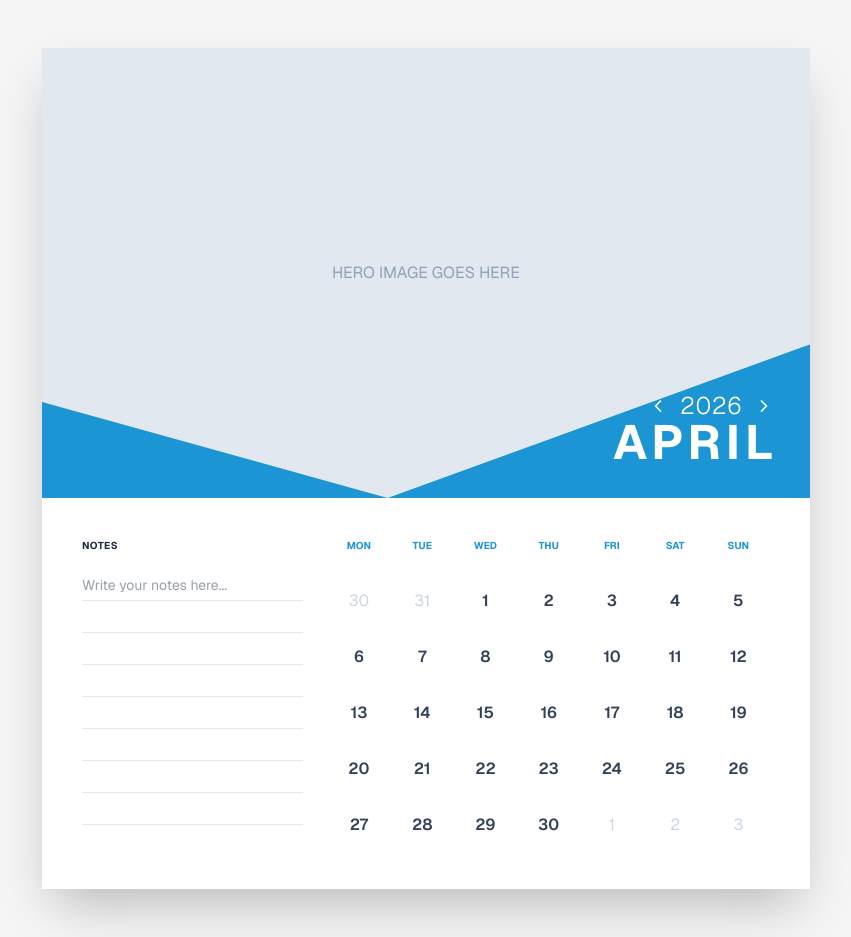
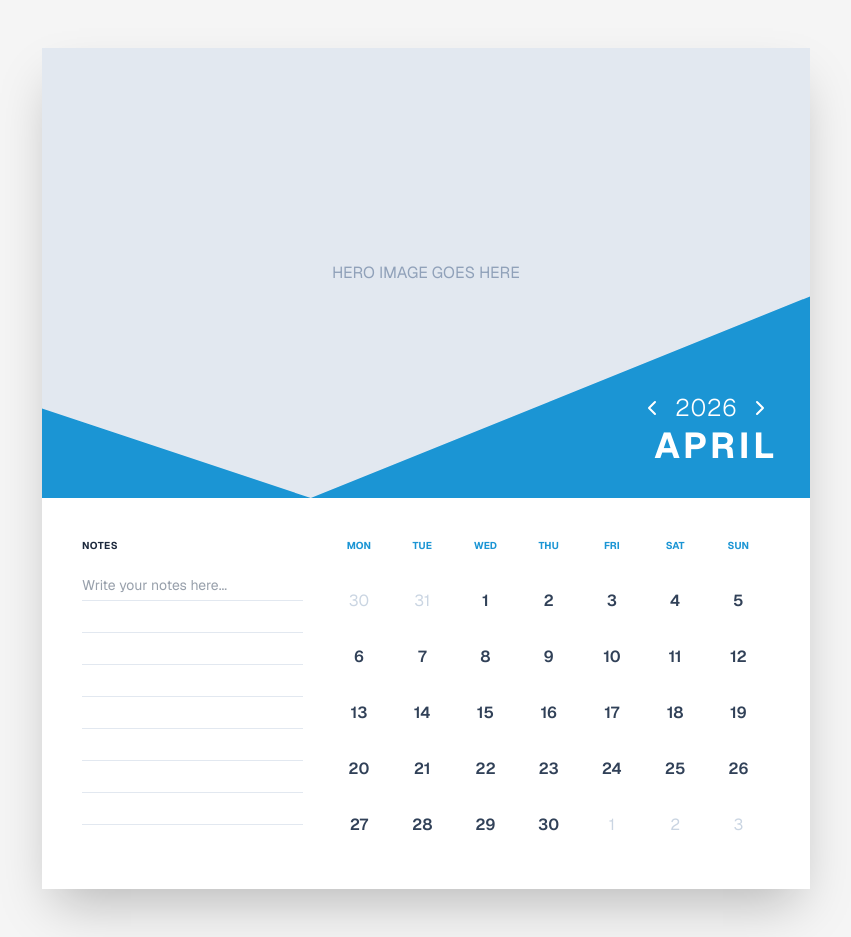
Before and after one commit to VinayakGaikwad101/tuf_assignment, a Next.js app: page / in a window 1280 px wide. Shown: the whole page, without its empty margins (214-1065 px from the left). Built offline with nearby package versions, Linux system fonts and the light colour scheme.

Commit message:
fix(ui): adjust hero clip-path and text scaling for long month names
Expanded the blue background shape area to ensure long month names do not overflow into the transparent section. Adjusted arrow button spacing and text sizes for better header readability.

```diff
--- a/app/page.tsx
+++ b/app/page.tsx
@@ -81,30 +81,32 @@ export default function Home() {
           </div>
 
           <div
-            className="absolute bottom-0 w-full h-32 md:h-48 bg-[#1B95D4] flex items-end justify-between p-6 md:p-8"
+            className="absolute bottom-0 w-full h-40 md:h-56 bg-[#1B95D4] flex items-end justify-between p-6 md:p-8"
             style={{
-              clipPath: "polygon(0 50%, 45% 100%, 100% 20%, 100% 100%, 0 100%)",
+              clipPath: "polygon(0 60%, 35% 100%, 100% 10%, 100% 100%, 0 100%)",
             }}
           >
             <div className="flex gap-4 mt-auto opacity-0 md:opacity-100"></div>
 
-            <div className="text-right text-white">
-              <div className="text-xl md:text-2xl font-light tracking-wide flex items-center justify-end gap-2">
+            <div className="text-right text-white z-10 relative">
+              <div className="text-xl md:text-2xl font-light tracking-wide flex items-center justify-end gap-1 mb-1">
                 <button
                   onClick={prevMonth}
-                  className="hover:bg-white/20 p-1 rounded-full transition-colors"
+                  className="hover:bg-white/20 p-1.5 rounded-full transition-colors cursor-pointer"
                 >
-                  <ChevronLeft size={20} />
+                  <ChevronLeft size={24} />
                 </button>
-                {format(currentMonth, "yyyy")}
+                <span className="min-w-[4rem] text-center">
+                  {format(currentMonth, "yyyy")}
+                </span>
                 <button
                   onClick={nextMonth}
-                  className="hover:bg-white/20 p-1 rounded-full transition-colors"
+                  className="hover:bg-white/20 p-1.5 rounded-full transition-colors cursor-pointer"
                 >
-                  <ChevronRight size={20} />
+                  <ChevronRight size={24} />
                 </button>
               </div>
-              <div className="text-3xl md:text-5xl font-bold tracking-widest uppercase mt-[-4px]">
+              <div className="text-3xl md:text-4xl font-bold tracking-widest uppercase mt-[-4px]">
                 {format(currentMonth, "MMMM")}
               </div>
             </div>
```
